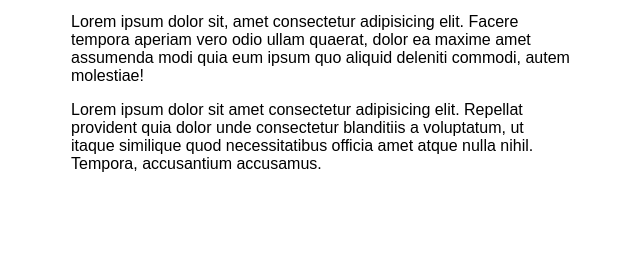
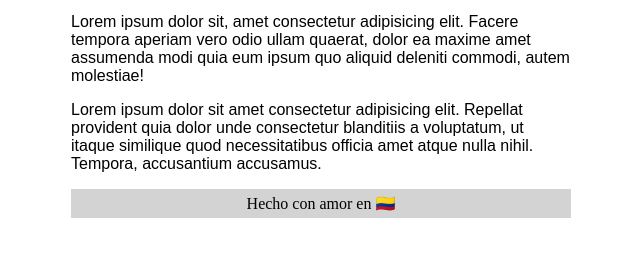
Before and after one commit to MaxSSO/pruebas-git, a plain HTML site: page index.html in a window 1280 px wide. Shown: the part 116-372 px from the top of the page, without its empty margins (319-959 px from the left). Drawn offline with Linux system fonts and the light colour scheme.

Commit message:
add emoji and update footer styles

```diff
--- a/index.html
+++ b/index.html
@@ -14,6 +14,9 @@
     </div>
     <p>Lorem ipsum dolor sit, amet consectetur adipisicing elit. Facere tempora aperiam vero odio ullam quaerat, dolor ea maxime amet assumenda modi quia eum ipsum quo aliquid deleniti commodi, autem molestiae!</p>
     <p>Lorem ipsum dolor sit amet consectetur adipisicing elit. Repellat provident quia dolor unde consectetur blanditiis a voluptatum, ut itaque similique quod necessitatibus officia amet atque nulla nihil. Tempora, accusantium accusamus.</p>
+    <div class="footer">
+      Hecho con amor en 🇨🇴
+    </div>
   </div>
 </body>
 </html>
--- a/styles.css
+++ b/styles.css
@@ -13,3 +13,9 @@ h1, h2, h3, h4, h5, h6, p, span {
   background-color: lightblue;
   text-align: center;
 }
+
+.footer {
+  padding: 5px;
+  background-color: lightgray;
+  text-align: center;
+}
```
